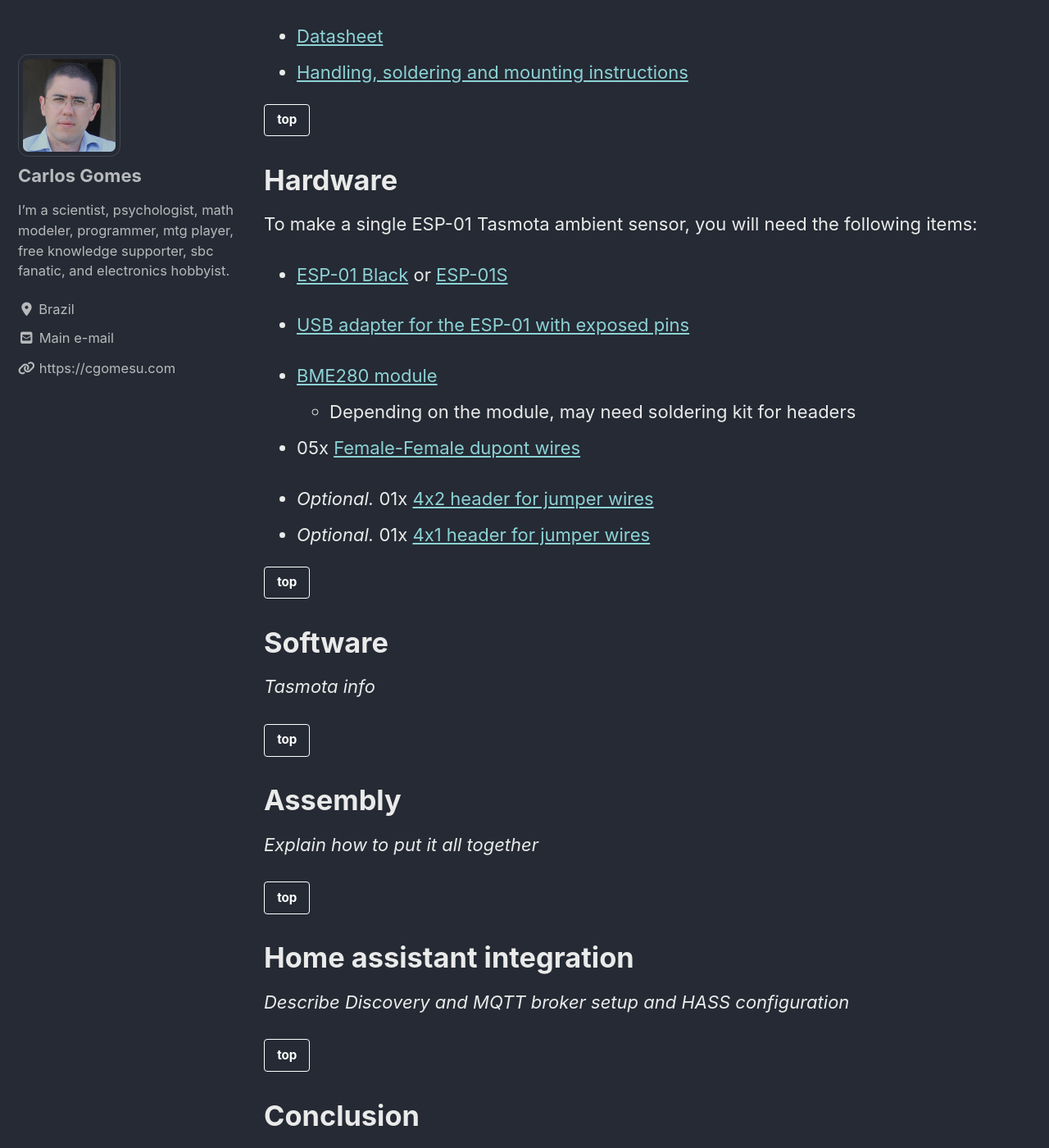
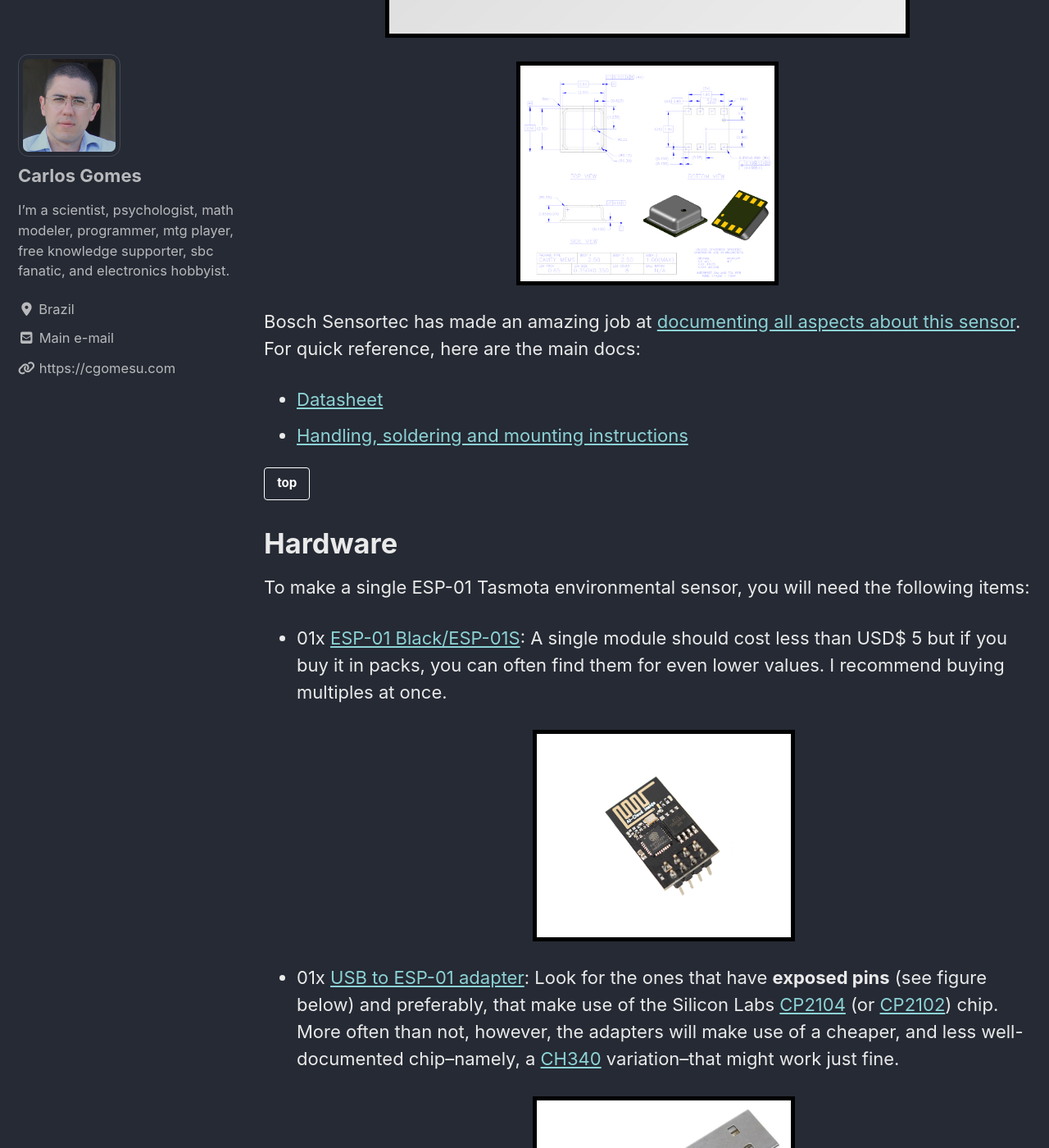
Before and after one commit to cgomesu/website, a Jekyll site: the page built from _posts/2021-07-18-diy-tasmota-bme280.md, in a window 1280 px wide and 1400 px high, scrolled down 9771 px. Shown: the whole window at 82% size. Built offline with Jekyll 4.4.1, drawn with Linux system fonts in a browser that asks for light colours; cached includes are drawn as plain includes; nearby versions of some CDN libraries; some of the changed text lies outside the part shown.

Commit message:
Started hardware and minor changes
Started writing the hardware section.

Made minor changes to other parts of the article.

```diff
--- a/_posts/2021-07-18-diy-tasmota-bme280.md
+++ b/_posts/2021-07-18-diy-tasmota-bme280.md
@@ -1,5 +1,5 @@
 ---
-title: "DIY series: Cheap, reliable, low-profile, USB-powered Tasmota ambient sensor"
+title: "DIY series: USB-powered, low-profile, and reliable ESP-01 Tasmota environmental sensor"
 date: 2021-07-18 11:20:00 -0300
 tags: diy-series tasmota sensor hass iot automation temperature
 header:
@@ -44,7 +44,11 @@ Over the years, I have started noticing that multiple devices spread across the
 
 However, the most common type of USB port available ([USB 2.0](https://en.wikipedia.org/wiki/USB#USB_2.0)) usually delivers a maximum of `500mA` at `5V` (`2.5W`), which constraints the type of projects that could reasonably use such ports as power supply. In addition, because interfacing via the USB connection might not always be possible, owing to proprietary and closed-source firmware, the DIY project should be able to transmit data wirelessly instead.
 
-Fortunately, the **ESP-01 WiFi module** meets all such requirements. Specifically, it requires very little energy to operate safely (`350mA` at roughly `3.3V`) and can be connected to USB 2.0 ports via USB adapters that have a built-in voltage regulator.
+Fortunately, the **ESP-01 WiFi module** meets all such requirements. Specifically, it requires very little energy to operate (about `1W`) and can be connected to USB 2.0 ports via USB adapters that have a built-in voltage regulator.
+
+[![ESP-01 with USB adapter](/assets/posts/2021-07-18-diy-tasmota-bme280/esp-01-with-usb-adapter.jpg){:.PostImage}](/assets/posts/2021-07-18-diy-tasmota-bme280/esp-01-with-usb-adapter.jpg)
+
+Furthermore, because the unit will draw power from standard USB ports, it can be connected to most [power banks](https://duckduckgo.com/?t=ffab&q=usb+power+bank&iax=images&ia=images) to create a mobile/remote ambient sensor.
 
 [top](#){:.btn .btn--light-outline .btn--small}
 
@@ -135,7 +139,7 @@ In fact, Ai-Thinker has developed [many other versions of the ESP-01 module](htt
 {:.notice--info }
 
 ## BME280
-The **BME280** is a low-profile (`2.5 x 2.5 x 0.93 mm³`) and low-power (`3.6 mA` at roughly `3.3V`) environmental sensor developed by [Bosch Sensortec](https://www.bosch-sensortec.com). Specifically, this unit comes with high accuracy sensors for **temperature**, **humidity**, and **pressure**, all protected by a metal-lid.  Of note, it uses [I²C](https://en.wikipedia.org/wiki/I%C2%B2C) and [SPI](https://en.wikipedia.org/wiki/Serial_Peripheral_Interface) interfaces for data communication and is powered by **3v3 DC** (specifically, from `1.71V` to `3.6V`).
+The **BME280** is a low-profile (`2.5 x 2.5 x 0.93 mm³`) and low-power (`3.6 mA` at roughly `3.3V`) environmental sensor developed by [Bosch Sensortec](https://www.bosch-sensortec.com). Specifically, this unit comes with high accuracy sensors for **temperature**, **humidity**, and **pressure**, all protected by a metal-lid.  Of note, it uses [I²C](https://en.wikipedia.org/wiki/I%C2%B2C) and [SPI](https://en.wikipedia.org/wiki/Serial_Peripheral_Interface) interfaces for data communication and is powered by `3v3 DC` (specifically, from `1.71V` to `3.6V`).
 
 [![BME280 01 photo](/assets/posts/2021-07-18-diy-tasmota-bme280/bme280-01.png){:.PostImage .PostImage--large}](/assets/posts/2021-07-18-diy-tasmota-bme280/bme280-01.png)
 
@@ -150,13 +154,21 @@ Bosch Sensortec has made an amazing job at [documenting all aspects about this s
 
 
 # Hardware
-To make a single ESP-01 Tasmota ambient sensor, you will need the following items:
+To make a single ESP-01 Tasmota environmental sensor, you will need the following items:
 
-- [ESP-01 Black](#) or [ESP-01S](#)
+- 01x [ESP-01 Black/ESP-01S](https://www.amazon.com/s?k=esp-01+wifi+module): A single module should cost less than USD$ 5 but if you buy it in packs, you can often find them for even lower values. I recommend buying multiples at once.
 
-- [USB adapter for the ESP-01 with exposed pins](#)
+  [![ESP-01 top](/assets/posts/2021-07-18-diy-tasmota-bme280/esp-01-top.png){:.PostImage}](/assets/posts/2021-07-18-diy-tasmota-bme280/esp-01-top.png)
 
-- [BME280 module](#)
+- 01x [USB to ESP-01 adapter](https://www.amazon.com/s?k=USB+to+ESP-01): Look for the ones that have **exposed pins** (see figure below) and preferably, that make use of the Silicon Labs [CP2104](https://www.silabs.com/documents/public/data-sheets/cp2104.pdf) (or [CP2102](https://www.silabs.com/documents/public/data-sheets/cp2102.pdf)) chip. More often than not, however, the adapters will make use of a cheaper, and less well-documented chip--namely, a [CH340](https://www.mpja.com/download/35227cpdata.pdf) variation--that might work just fine.
+
+  [![USB to ESP-01 CP2104 adapter 01](/assets/posts/2021-07-18-diy-tasmota-bme280/usb-to-esp01-cp2104-adapter-01.jpg){:.PostImage}](/assets/posts/2021-07-18-diy-tasmota-bme280/usb-to-esp01-cp2104-adapter-01.jpg)
+
+  [![USB to ESP-01 CP2104 adapter 02](/assets/posts/2021-07-18-diy-tasmota-bme280/usb-to-esp01-cp2104-adapter-02.jpg){:.PostImage}](/assets/posts/2021-07-18-diy-tasmota-bme280/usb-to-esp01-cp2104-adapter-02.jpg)
+
+  Notice how the exposed (male) pins are mapped to the female pins (the ones that should be attached to the ESP-01 module). This is fundamental to figuring out how to put the module into *flash mode* and later on, connecting the ESP-01 module to the BME280 module.  The advantage of having exposed pins is that no soldering job is required.
+
+- [BME280 module](https://www.amazon.com/s?k=BME280):
   - Depending on the module, may need soldering kit for headers
 
 - 05x [Female-Female dupont wires](#)
```
Also changed, not shown: assets/posts/2021-07-18-diy-tasmota-bme280/esp-01-with-usb-adapter.jpg (added), assets/posts/2021-07-18-diy-tasmota-bme280/usb-to-esp01-cp2104-adapter-01.jpg (added), assets/posts/2021-07-18-diy-tasmota-bme280/usb-to-esp01-cp2104-adapter-02.jpg (added), 8 other files.
